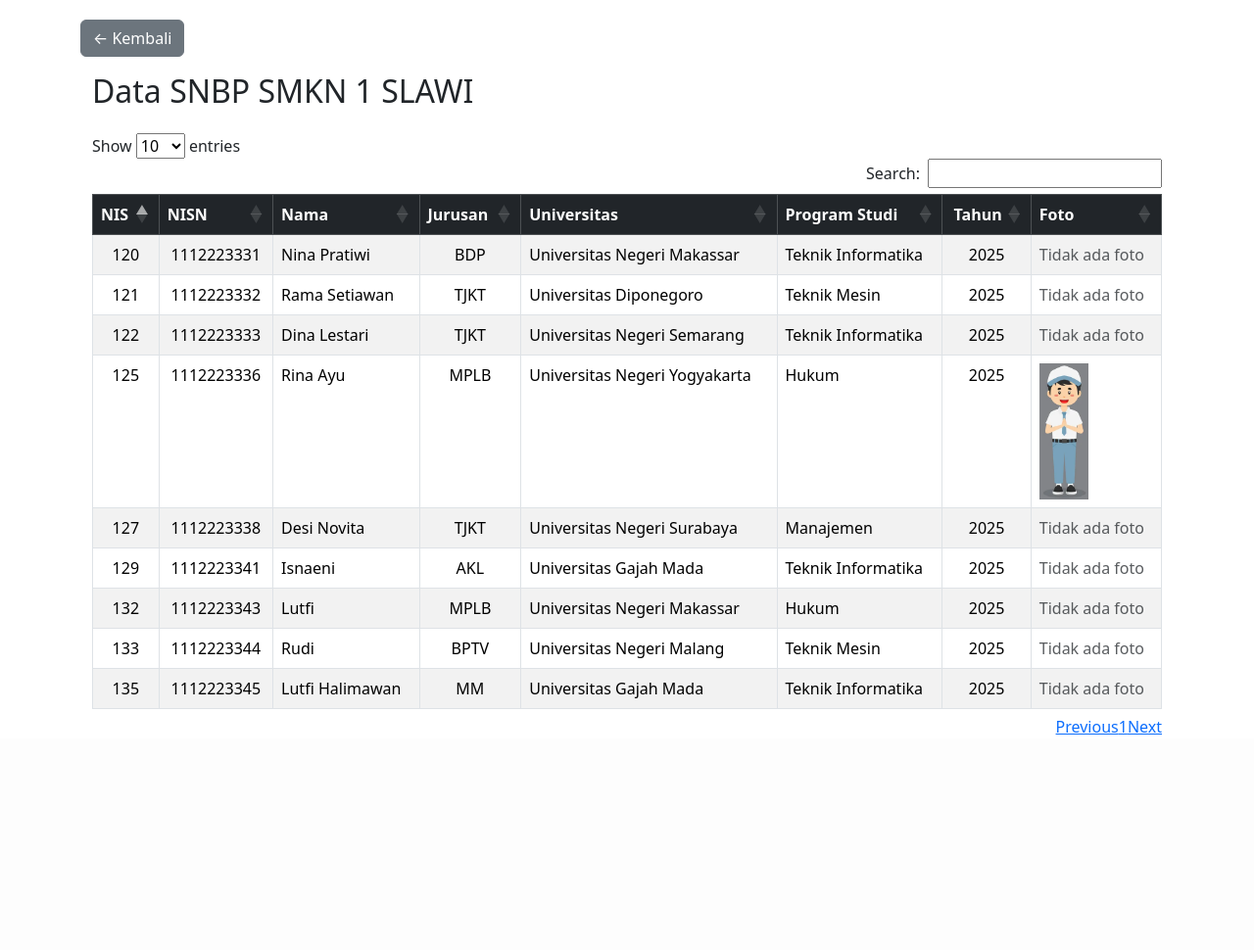
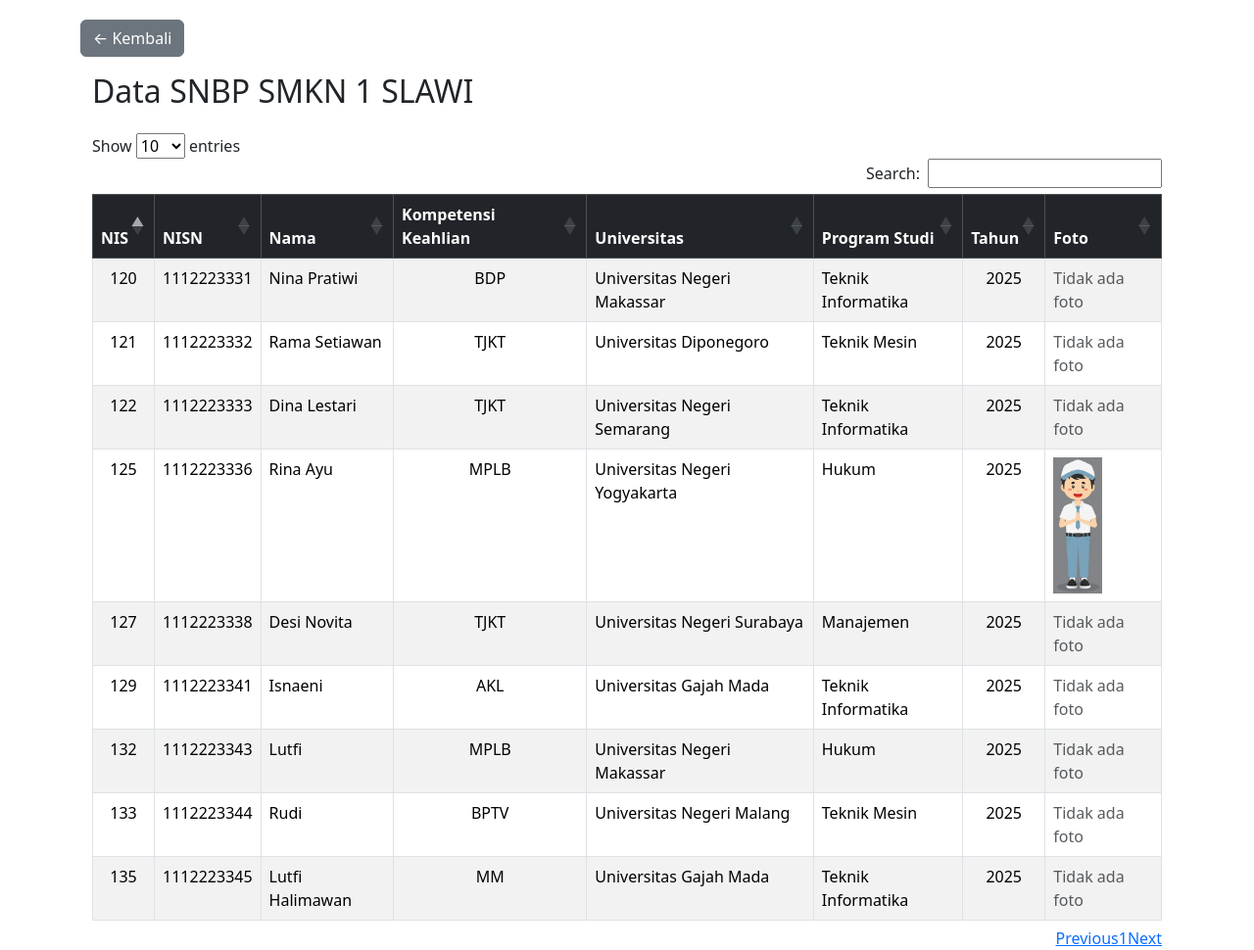
Before and after one commit to firman12233/myporto, a PHP site: page /semua_spmb.php in a window 1280 px wide. Shown: the part 76-1046 px from the top of the page at 98% size. Before the commit the page ends 826 px from the top, so only its background shows below. Run offline with PHP 8.4, Linux system fonts and the light colour scheme; data comes from the database, SQL or seed files in the repository; some libraries are stand-ins or nearby versions.

Commit message:
Update semua_spmb.php

```diff
--- a/semua_spmb.php
+++ b/semua_spmb.php
@@ -111,7 +111,7 @@ while ($jur = mysqli_fetch_assoc($jurusan_query)) {
           <th>NIS</th>
           <th>NISN</th>
           <th>Nama</th>
-          <th>Jurusan</th>
+          <th>Kompetensi Keahlian</th>
           <th>Universitas</th>
           <th>Program Studi</th>
           <th class="text-center">Tahun</th>
@@ -174,7 +174,7 @@ while ($jur = mysqli_fetch_assoc($jurusan_query)) {
                       <input name="nama_siswa" id="nama_edit_<?= $row['id'] ?>" class="form-control" value="<?= $row['nama_siswa'] ?>" readonly required>
                     </div>
                     <div class="col-md-4">
-                      <label class="form-label">Jurusan</label>
+                      <label class="form-label">Kompetensi Keahlian</label>
                       <select name="jurusan" id="jurusan_edit_<?= $row['id'] ?>" class="form-control" required>
                         <?php foreach ($jurusan_list as $jur): ?>
                           <option value="<?= $jur ?>" <?= $jur == $row['jurusan'] ? 'selected' : '' ?>><?= $jur ?></option>
@@ -259,7 +259,7 @@ while ($jur = mysqli_fetch_assoc($jurusan_query)) {
                 <input type="text" id="nama_siswa" name="nama_siswa" class="form-control" readonly required />
               </div>
               <div class="col-md-6">
-                <label for="jurusan">Jurusan</label>
+                <label for="jurusan">Kompetensi Keahlian</label>
                 <select name="jurusan" id="jurusan" class="form-control" required>
                   <?php foreach ($jurusan_list as $jur): ?>
                     <option value="<?= htmlspecialchars($jur) ?>"><?= htmlspecialchars($jur) ?></option>
```
